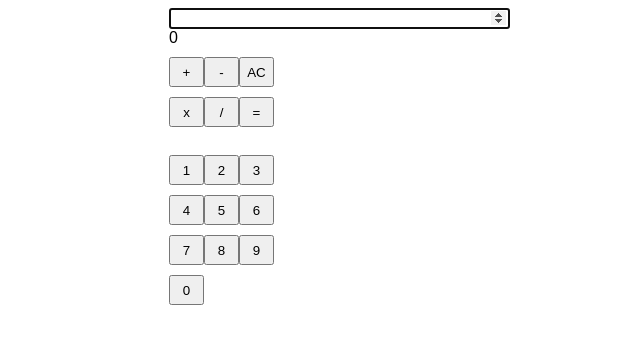
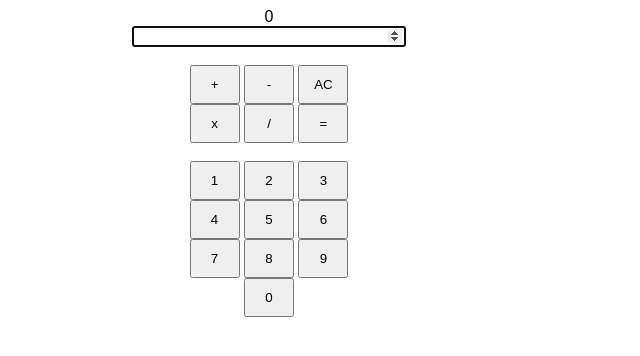
Before and after one commit to gaizenband/justCalculator, a plain HTML site: page index.html in a window 1280 px wide. Shown: the whole page, without its empty margins (371-1011 px from the left). Drawn offline with Linux system fonts and the light colour scheme.

Commit message:
minor visual improvements

```diff
--- a/index.html
+++ b/index.html
@@ -10,10 +10,12 @@
 </head>
 <body>
     <div id="main">
+        <span></span>
         <div id="results">
             <input type="number" name="value" id="value" autofocus>
-            <span></span>
         </div>
+        <br>
+        <div id="buttonsWnumbers">
             <div id="allButtons">
                 <div class="buttons">
                     <button id="add" data-operation="add" class="action">+</button>
@@ -48,5 +50,6 @@
                 </div>
             </div>
         </div>
+    </div>
 </body>
 </html>
--- a/style.css
+++ b/style.css
@@ -3,30 +3,21 @@
 }
 
 #main {
+    text-align: center;
+}
+
+#buttonsWnumbers {
     display: flex;
     flex-direction: column;
-    width: 200px;
-    margin: 0 auto;
-}
-
-#allButtons > * {
-    height: 30px;
-}
-
-#numbers > * {
-    height: 30px;
-}
-
-.buttons {
-    display: flex;
-    flex-direction: row;
-    margin-top: 10px;
-}
-
-#value {
-    width: 25em;
+    margin-left: 40%;
+    margin-right: 40%;
 }
 
 button {
-    width: 35px;
+    padding: 10px;
+    width: 50px;
 }
+
+input {
+    width: 20em;
+}
```
Lines whose indentation alone changed are shown as unchanged.
